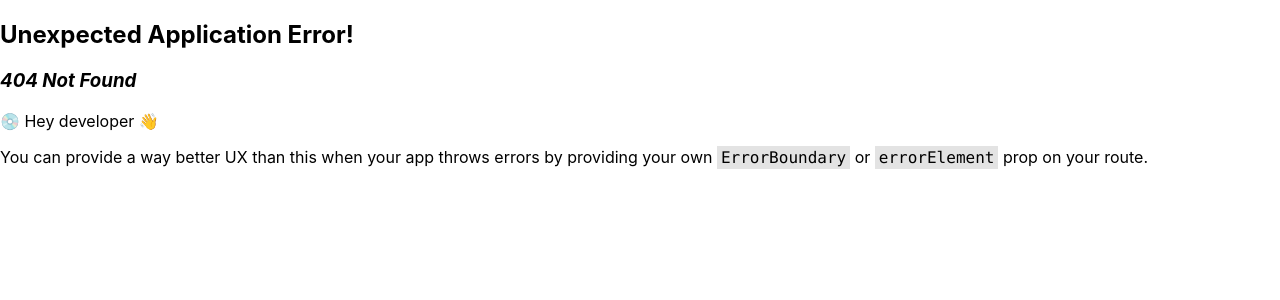
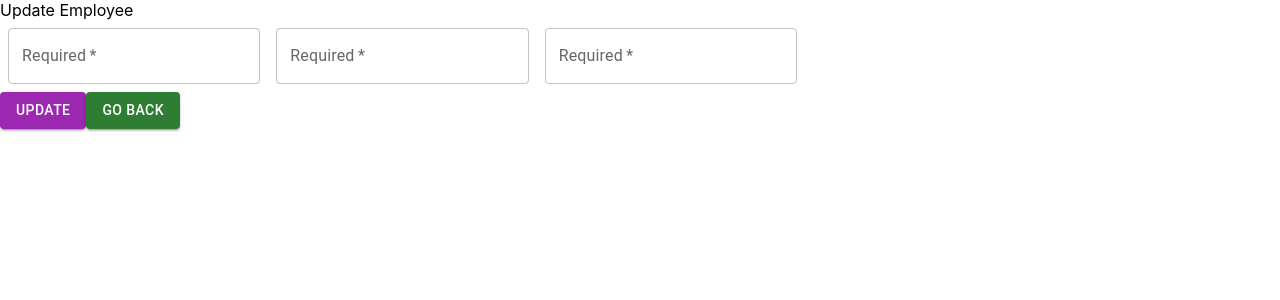
Before and after one commit to aparajit0511/rest_crud_employee_frontend, a React (Create React App) app: page /api/employeesUpdate in a window 1280 px wide. Before the commit this address had no page. Shown: the top 300 px of the page. Built offline with nearby package versions, Linux system fonts and the light colour scheme.

Commit message:
Adding update features

```diff
--- a/src/components/AddEmployee.js
+++ b/src/components/AddEmployee.js
@@ -29,7 +29,7 @@ const AddEmployee = () => {
   const onClickHandler = (event) => {
     event.preventDefault();
     const employee = { firstName, lastName, email };
-    console.log(employee);
+    console.log(JSON.stringify(employee));
     fetch("http://localhost:8080/api/employees", {
       method: "POST",
       headers: { "Content-Type": "application/json" },
--- a/src/components/ShowEmployee.js
+++ b/src/components/ShowEmployee.js
@@ -4,7 +4,7 @@ import Button from "@mui/material/Button";
 import { Link } from "react-router-dom";
 import { EmployeeDataContext } from "../ContextAPI/EmployeeContext";
 
-const ShowEmployee = ({ onEmployeeData }) => {
+const ShowEmployee = () => {
   const [employeeData, setemployeeData] = useState("");
   const [Rows, setRows] = useState([]);
 
@@ -29,6 +29,7 @@ const ShowEmployee = ({ onEmployeeData }) => {
   useEffect(() => {
     if (employeeData && employeeData.length > 0) {
       const UpdatedRows = employeeData.map((result, index) => ({
+        result_id: result.id,
         id: index + 1,
         firstName: result.firstName,
         lastName: result.lastName,
@@ -49,7 +50,7 @@ const ShowEmployee = ({ onEmployeeData }) => {
       width: 200,
       renderCell: (cellValues) => {
         return (
-          <Link to="/api/employessAdd">
+          <Link to="/api/employeesUpdate">
             <Button
               variant="contained"
               color="secondary"
--- /dev/null
+++ b/src/components/UpdateEmployee.js
@@ -0,0 +1,117 @@
+import React, { useState, useContext } from "react";
+import TextField from "@mui/material/TextField";
+import Button from "@mui/material/Button";
+import { Box } from "@mui/material";
+import { Link } from "react-router-dom";
+import { EmployeeDataContext } from "../ContextAPI/EmployeeContext";
+
+function UpdateEmployee() {
+  const { updateData } = useContext(EmployeeDataContext);
+  const { result_id, firstName, lastName, email } = updateData;
+
+  const [UpdatedName, setUpdatedName] = useState(firstName);
+  const [UpdatedTitle, setUpdatedTitle] = useState(lastName);
+  const [UpdatedEmail, setUpdatedEmail] = useState(email);
+
+  const onUpdatedFirstNameHandler = (event) => {
+    setUpdatedName(event.target.value);
+  };
+
+  const onUpdatedLastNameHandler = (event) => {
+    setUpdatedTitle(event.target.value);
+  };
+
+  const onUpdatedEmailHandler = (event) => {
+    setUpdatedEmail(event.target.value);
+  };
+
+  console.log("Show Update Data", updateData);
+  console.log("Data->", result_id, firstName, lastName, email);
+
+  const onClickHandler = (event) => {
+    event.preventDefault();
+    // async function callUpdate() {
+    //   const id = result_id;
+    //   const employee = { id, UpdatedName, UpdatedTitle, UpdatedEmail };
+    //   console.log("Updated Employee ", employee);
+    //   await fetch("http://localhost:8080/api/employees", {
+    //     method: "PUT",
+    //     headers: { "Content-Type": "application/json" },
+    //     body: JSON.stringify(employee),
+    //   }).then(() => {
+    //     console.log("Updated Employee");
+    //   });
+    // }
+    // callUpdate();
+    const id = result_id;
+    const employee = {
+      id: id,
+      firstName: UpdatedName,
+      lastName: UpdatedTitle,
+      email: UpdatedEmail,
+    };
+    console.log("Updated Employee ", employee);
+    fetch("http://localhost:8080/api/employees", {
+      method: "PUT",
+      headers: { "Content-Type": "application/json" },
+      body: JSON.stringify(employee),
+    }).then(() => {
+      console.log("Updated Employee");
+    });
+  };
+
+  return (
+    <div>
+      <div>Update Employee</div>
+      <Box
+        component="form"
+        sx={{
+          "& .MuiTextField-root": { m: 1, width: "25ch" },
+        }}
+        noValidate
+        autoComplete="off"
+      >
+        <div>
+          <TextField
+            required
+            id="outlined-required"
+            label="Required"
+            defaultValue={firstName}
+            onChange={onUpdatedFirstNameHandler}
+          />
+
+          <TextField
+            required
+            id="outlined-required"
+            label="Required"
+            defaultValue={lastName}
+            onChange={onUpdatedLastNameHandler}
+          />
+          <TextField
+            required
+            id="outlined-required"
+            label="Required"
+            defaultValue={email}
+            onChange={onUpdatedEmailHandler}
+          />
+        </div>
+        <div>
+          <Button
+            variant="contained"
+            color="secondary"
+            onClick={onClickHandler}
+          >
+            Update
+          </Button>
+          <Link to="/api/employees">
+            <Button variant="contained" color="success">
+              Go Back
+            </Button>
+          </Link>
+        </div>
+      </Box>
+    </div>
+  );
+}
+
+export default UpdateEmployee;
--- a/src/index.js
+++ b/src/index.js
@@ -6,10 +6,12 @@ import reportWebVitals from "./reportWebVitals";
 import { RouterProvider, createBrowserRouter } from "react-router-dom";
 import AddEmployee from "./components/AddEmployee";
 import EmployeeContext from "./ContextAPI/EmployeeContext";
+import UpdateEmployee from "./components/UpdateEmployee";
 
 const router = createBrowserRouter([
   { path: "/api/employees", element: <App /> },
   { path: "/api/employessAdd", element: <AddEmployee /> },
+  { path: "/api/employeesUpdate", element: <UpdateEmployee /> },
 ]);
 
 const root = ReactDOM.createRoot(document.getElementById("root"));
```
